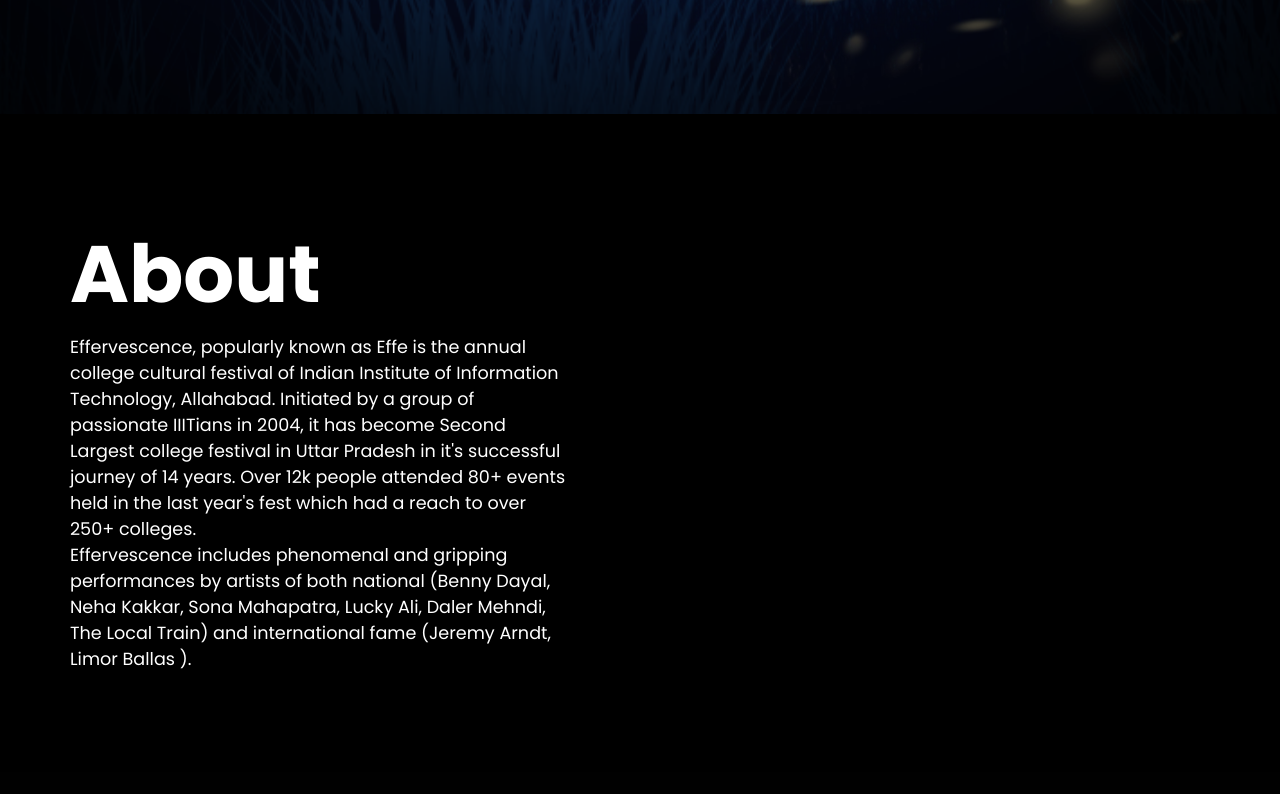
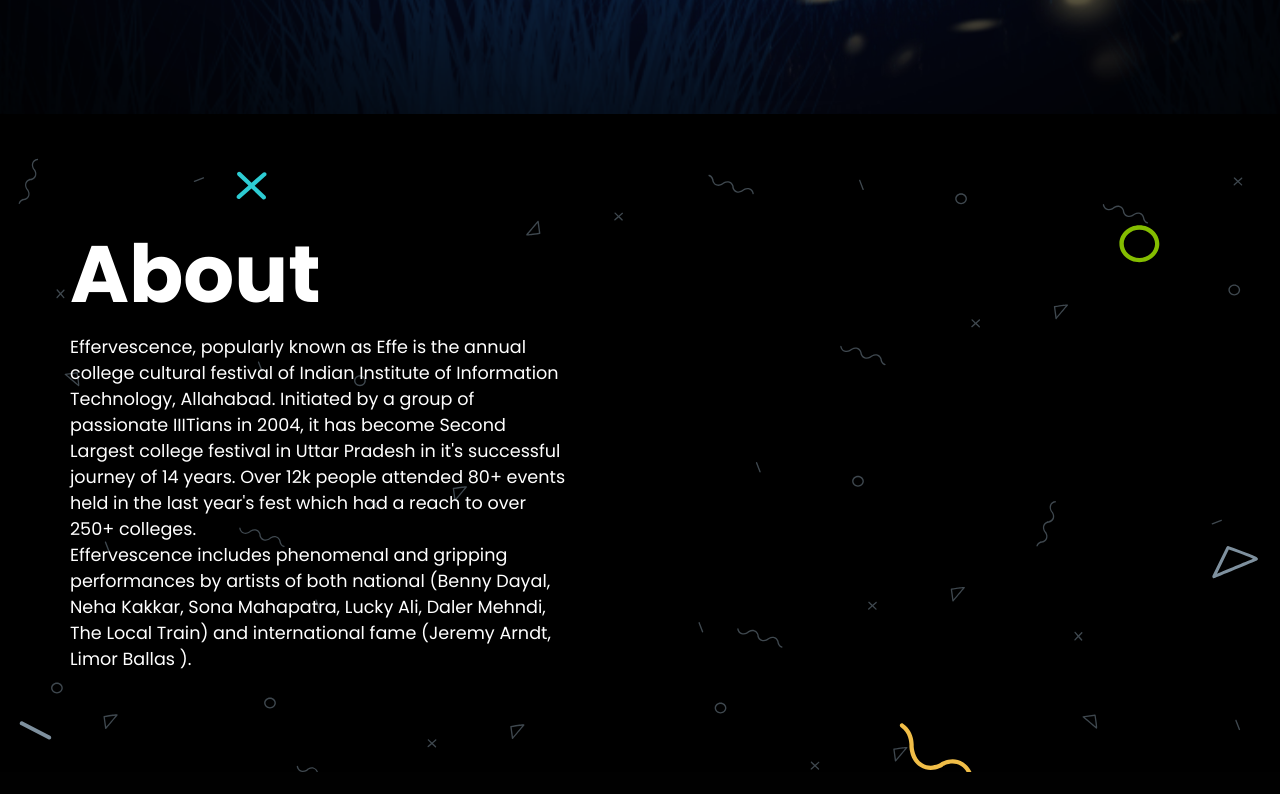
Before and after one commit to technoayan7/EFFE-WEBD, a plain HTML site: page index.html in a window 1280 px wide. Shown: the part 686-1480 px from the top of the page. Drawn offline with Linux system fonts and the light colour scheme; a script that the page names is missing.

Commit message:
Update home.css

```diff
--- a/css/home.css
+++ b/css/home.css
@@ -281,7 +281,7 @@
 #about {
     width: 100%;
     background-color: black;
-/*     background-image: url('xl.svg'); */
+    background-image: url('https://raw.githubusercontent.com/technoayan7/EFFE-WEBD/0279e4a31e62a936998b74c40238fbced2b8e3f5/assets/landing_view/sm.svg'), url('https://raw.githubusercontent.com/technoayan7/EFFE-WEBD/0279e4a31e62a936998b74c40238fbced2b8e3f5/assets/landing_view/xl.svg');
     background-size: cover, cover;
     padding: 100px 0;
     min-height: 70vh;
```
